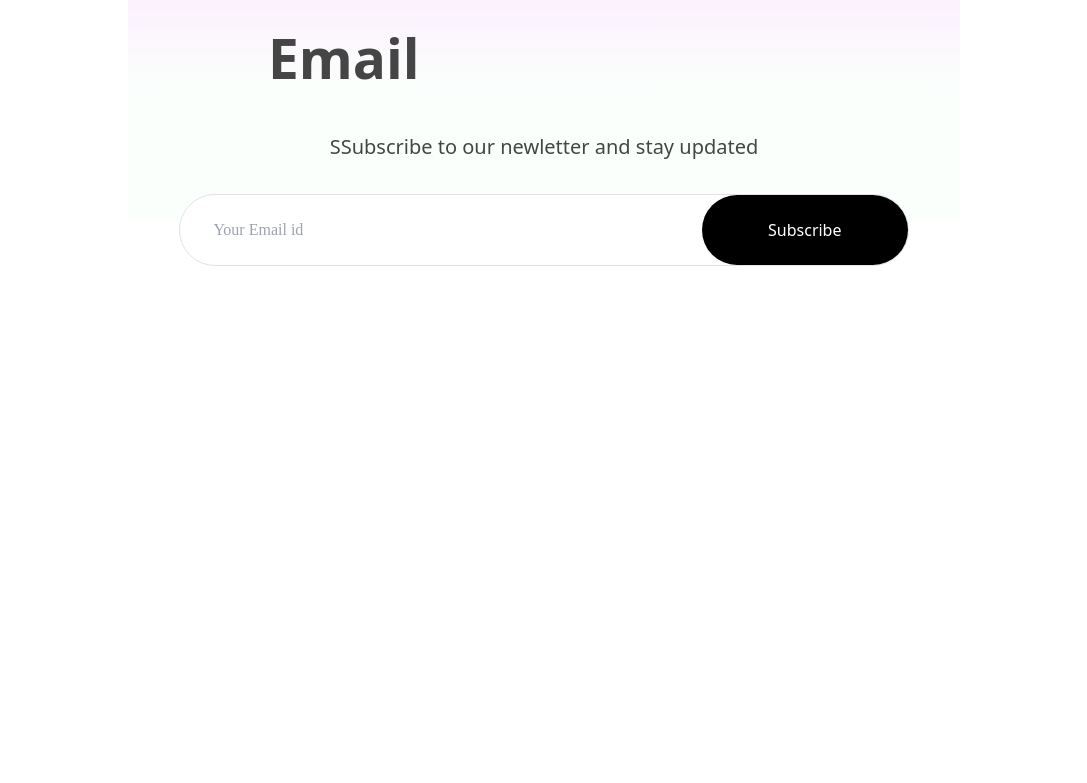
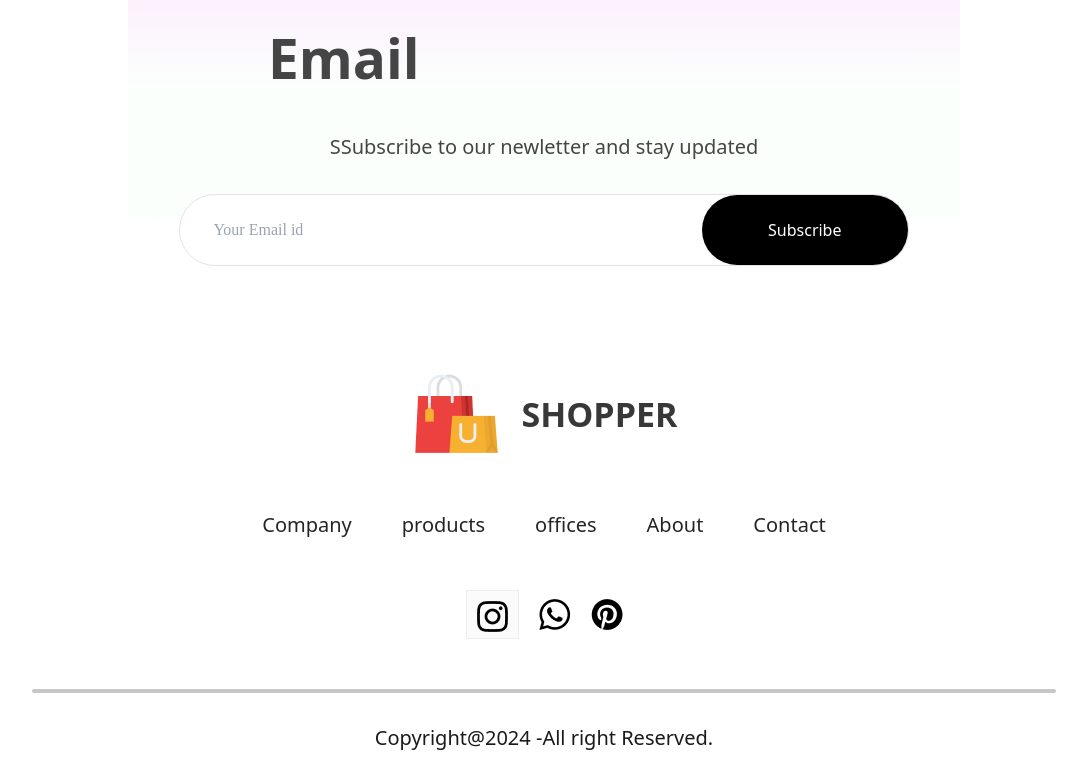
Before and after one commit to mohammadjalizi/Complete-Ecommerce-Website, a React (Vite) app: page / in a window 1280 px wide. Shown: the part 4548-5331 px from the top of the page, without its empty margins (96-1183 px from the left). Before the commit the page ends 4917 px from the top, so only its background shows below. Built offline with nearby package versions, Linux system fonts and the light colour scheme.

Commit message:
add  footer

```diff
--- a/src/App.jsx
+++ b/src/App.jsx
@@ -5,6 +5,7 @@ import './App.css'
 import Navbar from './component/navbar/Navbar'
 
 import Shop from './pages/Shop'
+import Footer from './footer/Footer'
 
 
 function App() {
@@ -14,7 +15,7 @@ function App() {
     <>
 <Navbar/>
 <Shop/>
-
+<Footer/>
     </>
   )
 }
--- a/src/footer/Footer.jsx
+++ b/src/footer/Footer.jsx
@@ -18,7 +18,8 @@ const Footer = () => {
     <li className=' cursor-pointer  '> offices </li>
     <li className=' cursor-pointer  '>About </li>
     <li className=' cursor-pointer  '> Contact </li>
-    <div className="footer-socaial-icons flex gap-[20px]">
+    </ul>
+    <div className="footer-socaial-icons flex items-center  gap-[20px]">
 
         <div className="footer-icons-container  p-[10px] pb-[6px] bg-[#fbfbfb] border border-[#ededed]  ">
             <img src={instgrame} alt="" />
@@ -29,13 +30,13 @@ const Footer = () => {
         <div className="footer-icons-container">
             <img src={pinter} alt="" />
         </div>
-        <div className="coppyright">
-<hr />
+
+    </div>
+    <div className="coppyright flex flex-col items-center gap-[30px] w-full  mb-[30px] text-[#1a1a1a] text-[20px] ">
+<hr className=' w-[80%] border-none rounded-xl   h-1 bg-[#c7c7c7] ' />
 <p>Copyright@2024 -All right Reserved.</p>
 
         </div>
-    </div>
-</ul>
 
     </div>
   )
```
